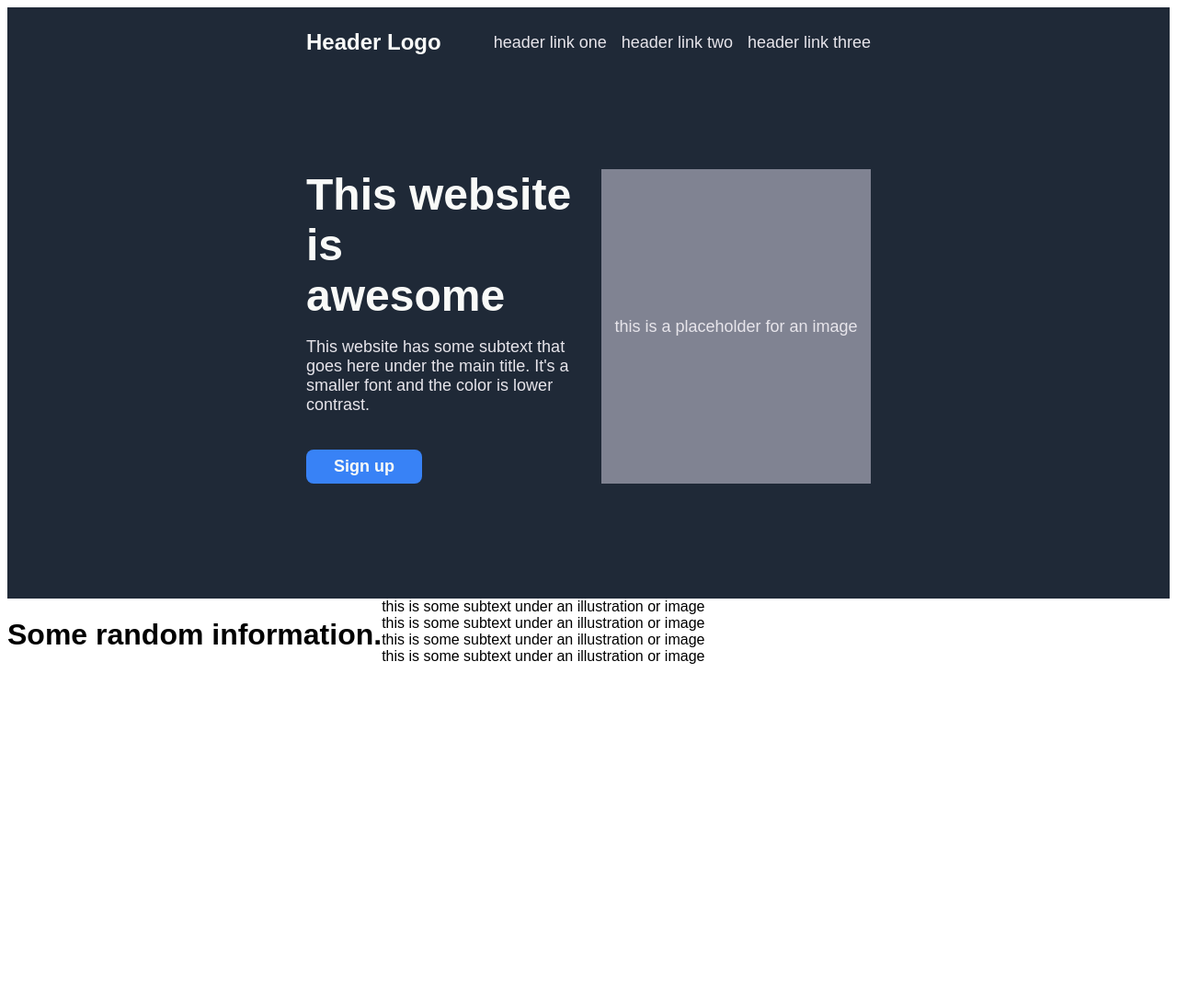
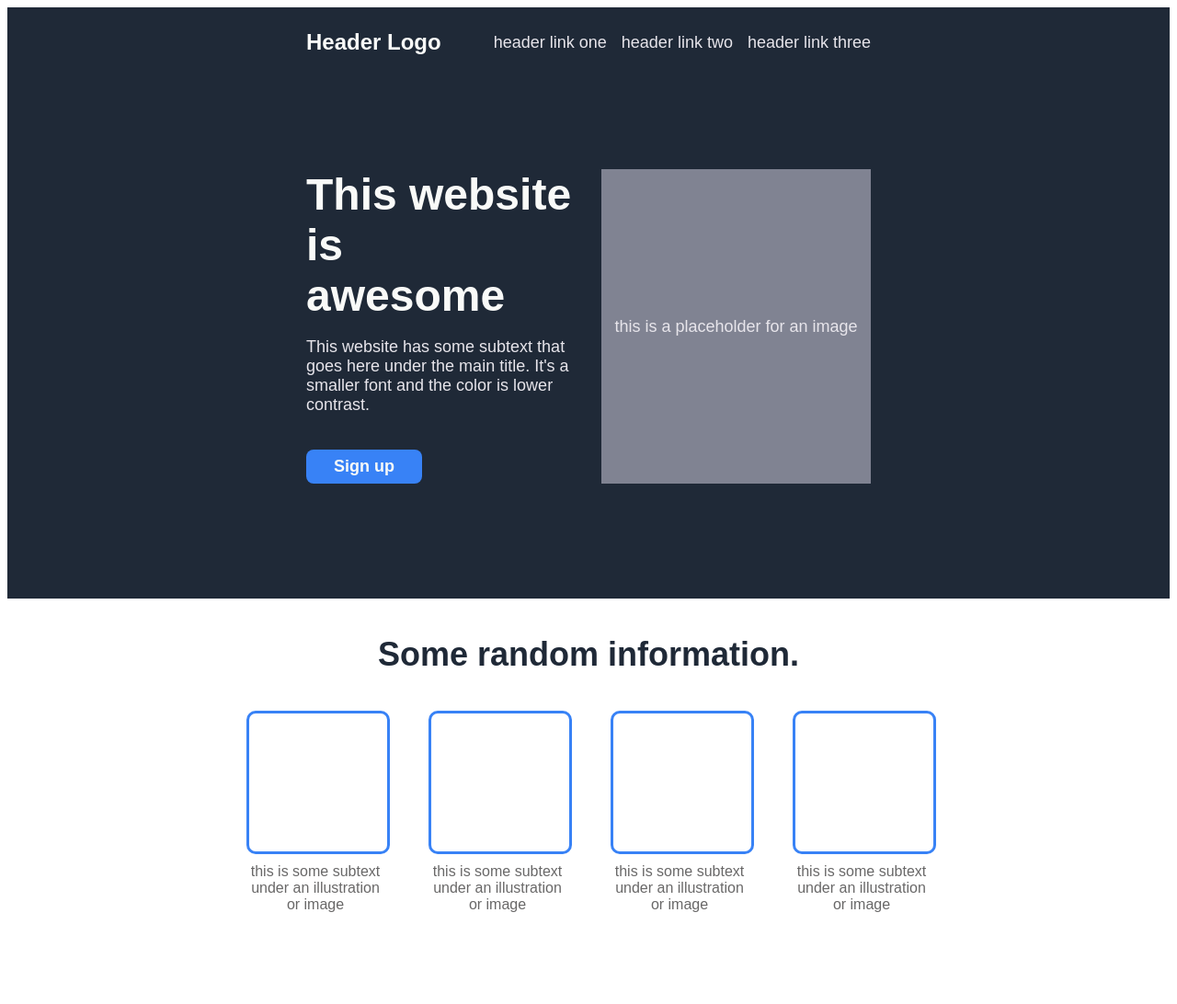
Before and after one commit to gonzoxo/landing-page, a plain HTML site: page index.html in a window 1280 px wide. Shown: the whole page at 92% size. Before the commit the page ends 800 px from the top, so only its background shows below. Drawn offline with Linux system fonts and the light colour scheme.

Commit message:
Complete section 1 and 2

```diff
--- a/style.css
+++ b/style.css
@@ -95,4 +95,43 @@ a {
 
 .section2 {
     display: flex;
+    flex-direction: column;
+    align-items: center;
+    padding-left: 325px;
+    padding-right: 325px;
 }
+
+.section2 h1 {
+    font-size: 36px;
+    weight: 800;
+    color: #1F2937;
+    padding: 16px;
+}
+
+.container2 {
+    display: flex;
+    justify-content: center;
+    gap: 3em;
+    padding-bottom: 6em;
+}
+
+.element {
+    width: 150px;
+    text-align: center;
+}
+
+.element .text {
+    font-size: 16px;
+    color: rgb(105, 104, 104);
+
+}
+
+.square {
+    border-width: 3px;
+    border-color: #3882F6;
+    border-style: solid;
+    border-radius: 10px;
+    width: 150px;
+    height: 150px;
+    margin-bottom: 10px;
+}
```
